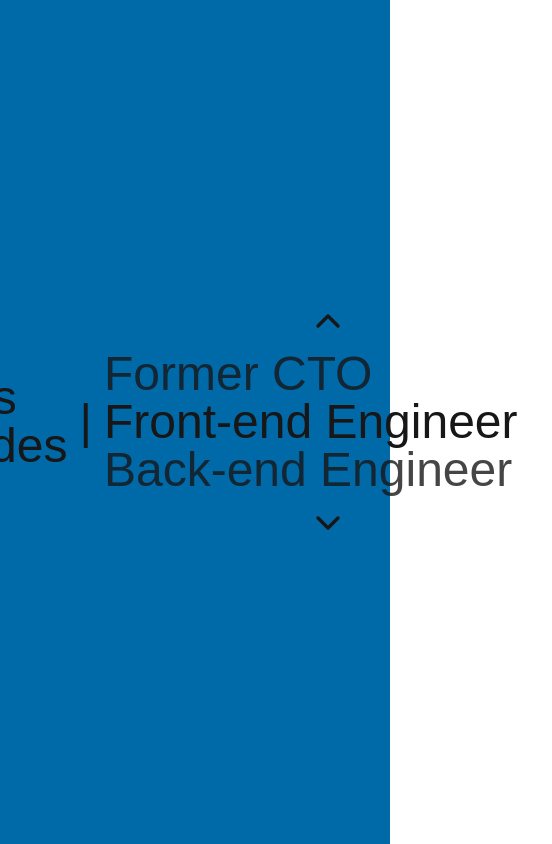
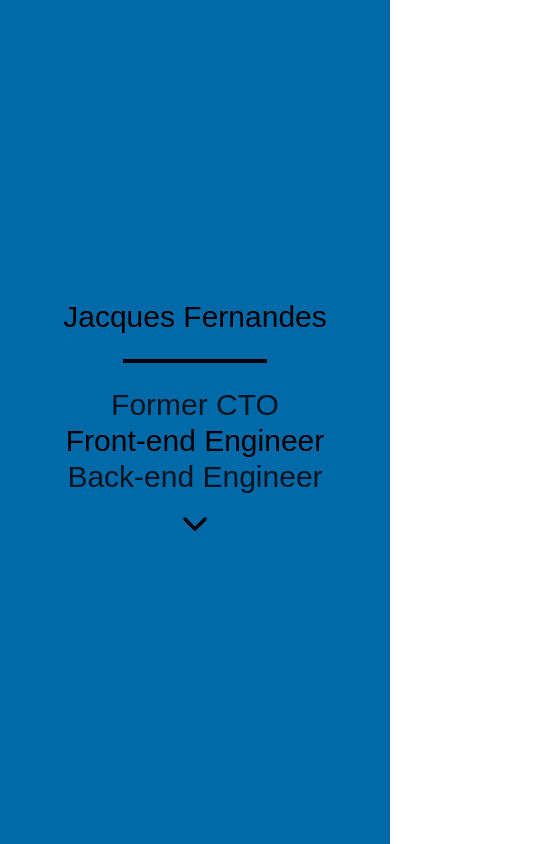
Before and after one commit to JacquesFernandes/portfolio-site-2, a Next.js app: page / in a window 390 px wide. Shown: the whole page, 552 px wide, since content can reach past the window. Built offline with nearby package versions, Linux system fonts and the light colour scheme.

Commit message:
feat: Major improvements to responsiveness on home page

```diff
--- a/app/globals.css
+++ b/app/globals.css
@@ -1,13 +1,6 @@
 @import "tailwindcss";
 
-:root {
-  --background: #ffffff;
-  --foreground: #171717;
-}
-
 @theme inline {
-  --color-background: var(--background);
-  --color-foreground: var(--foreground);
   --font-sans: var(--font-roboto-sans);
   --font-mono: var(--font-roboto-sans);
 }
--- a/app/page.tsx
+++ b/app/page.tsx
@@ -2,9 +2,9 @@ import {AspectRoller} from "@/lib/components/aspect-roller";
 
 export default function Home() {
   return <main className="w-full min-h-screen bg-sky-700 flex justify-center items-center" >
-     <h1 className="text-5xl flex flex-row items-center gap-3" >
-        <span>Jacques Fernandes</span>
-        <span>|</span>
+     <h1 className="text-3xl sm:text-4xl md:text-5xl flex flex-col md:flex-row items-center gap-6 md:gap-4" >
+        <span className="text-right" >Jacques Fernandes</span>
+        <hr className="w-1/2 md:w-[1px] md:h-28 border-2 border-inherit" />
         <AspectRoller
            aspects={[
               'Front-end Engineer',
--- a/lib/components/aspect-roller.tsx
+++ b/lib/components/aspect-roller.tsx
@@ -23,16 +23,14 @@ export const AspectRoller: FC<AspectRollerProps> = ({ aspects }) => {
       circularArrayGet(aspects, focusIndex+1),
    ];
 
-   console.log('circular:', focusIndex-1, focusIndex, focusIndex+1, aspects, displayAspects)
-
-   return <div className="min-w-md flex flex-col items-stretch gap-2" >
+   return <div className="min-w-72 md:min-w-md flex flex-col items-stretch gap-2" >
       <button
-         className="w-full transition-all duration-150 bg-transparent border border-transparent hover:border-inherit rounded-xl flex justify-center items-center cursor-pointer"
+         className="w-full transition-all duration-150 bg-transparent border border-transparent hover:border-inherit rounded-xl hidden md:flex justify-center items-center cursor-pointer"
          onClick={() => setFocusIndex((i) => i-1)}
       >
          <ChevronUp size="2.5rem" />
       </button>
-      <ul>
+      <ul className="text-center md:text-left" >
          <li className="opacity-80" >{displayAspects[0]}</li>
          <li className="opacity-100" >{displayAspects[1]}</li>
          <li className="opacity-80" >{displayAspects[2]}</li>
```
